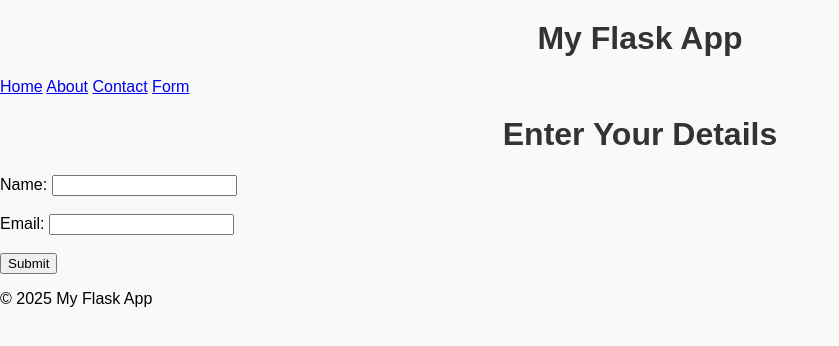
After one commit to Lizazal/flask_project, a Flask app: page /form in a window 1280 px wide. The commit adds this page. Shown: the top 346 px of the page, without its empty margins (0-839 px from the left). Run offline with Flask 3, Linux system fonts and the light colour scheme.

Commit message:
/form (+form.html) and /submit (+result.html) added

```diff
--- a/app/routes.py
+++ b/app/routes.py
@@ -1,5 +1,5 @@
 from app import app
-from flask import render_template
+from flask import render_template, request, redirect, url_for
 
 
 @app.route('/')
@@ -43,3 +43,18 @@ def no_reverse():
 @app.route('/user/<string:name>/<int:age>')
 def user(name, age):
     return f"Hello, {name}. You are {age} years old."
+
+
+@app.route("/form")
+def form():
+    return render_template("form.html")
+
+
+@app.route("/submit", methods=["POST", "GET"])
+def submit():
+    if request.method == "POST":
+        name = request.form.get("name")  # Получаем имя из формы
+        email = request.form.get("email")  # Получаем email из формы
+        return render_template("result.html", name=name, email=email)
+    else:
+        return redirect(url_for("form"))  # Если запрос GET, возвращаем на форму
--- a/app/templates/base.html
+++ b/app/templates/base.html
@@ -18,6 +18,7 @@
             <a href="/">Home</a>
             <a href="/about">About</a>
             <a href="/contact">Contact</a>
+			<a href="/form">Form</a>
         </nav>
     </header>
 
--- /dev/null
+++ b/app/templates/form.html
@@ -0,0 +1,16 @@
+{% extends 'base.html' %}
+
+{% block title %}Form Example{% endblock %}
+
+{% block content %}
+    <h1>Enter Your Details</h1>
+    <form action="/submit" method="POST">
+        <label for="name">Name:</label>
+        <input type="text" id="name" name="name" required><br><br>
+
+        <label for="email">Email:</label>
+        <input type="email" id="email" name="email" required><br><br>
+
+        <button type="submit">Submit</button>
+    </form>
+{% endblock %}
```
Also changed, not shown: app/templates/result.html (added, +10 -0 lines).
